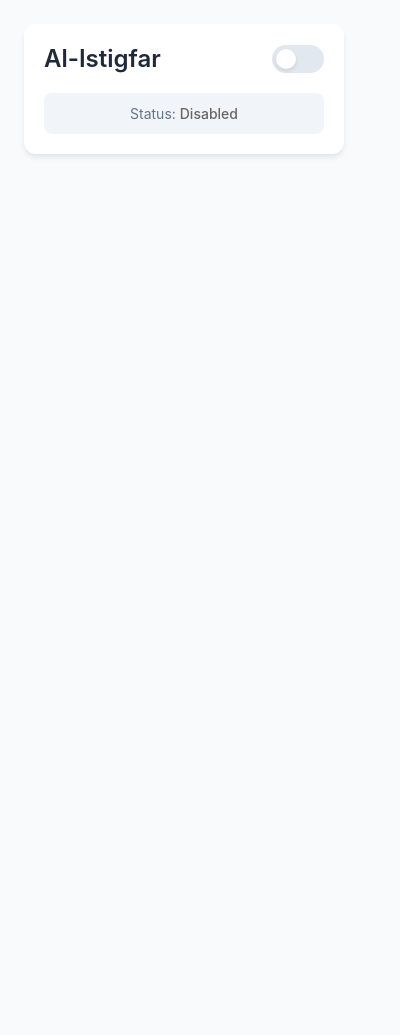
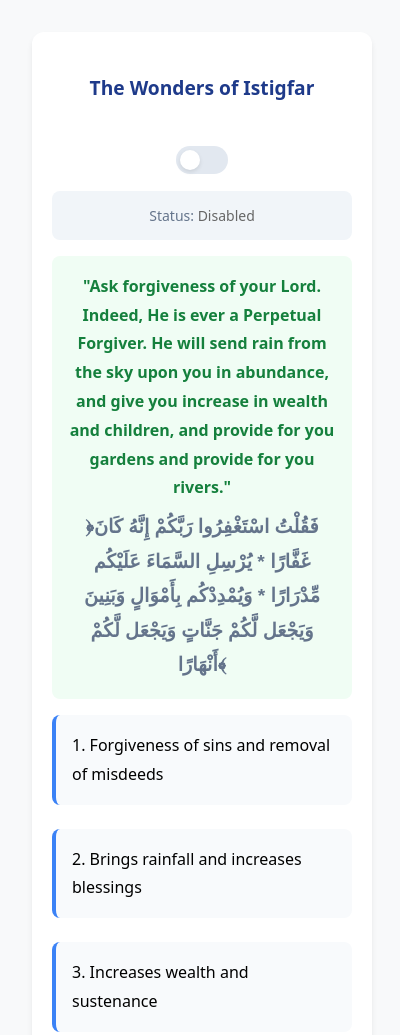
Before and after one commit to wowdevapp/isstighfare-ext, a browser extension: page popup.html in a window 400 px wide. Shown: the top 1035 px of the page. Before the commit the page ends 844 px from the top, so only its background shows below. Drawn offline with Linux system fonts and the light colour scheme.

Commit message:
modify and enhance description

```diff
--- a/popup.html
+++ b/popup.html
@@ -1,27 +1,41 @@
 <!DOCTYPE html>
-<html>
+<html lang="en">
 
 <head>
-    <title>Istigfar</title>
+    <meta charset="UTF-8">
+    <title>The Wonders of Istigfar - عجائب الإستغفار</title>
     <style>
+        @import url('https://fonts.googleapis.com/css2?family=Amiri&display=swap');
+
+        :root {
+            --primary-color: #1e3a8a;
+            --secondary-color: #3b82f6;
+            --accent-color: #15803d;
+        }
+
         body {
-            width: 320px;
-            padding: 24px;
-            font-family: 'Inter', system-ui, -apple-system, sans-serif;
-            background: #f8fafc;
-            margin: 0;
+            font-family: system-ui, -apple-system, sans-serif;
+            background: #f8f9fa;
+            padding: 2rem;
+            line-height: 1.8;
+            max-width: 800px;
+            margin: 0 auto;
         }
+
 
         .container {
             background: white;
             padding: 20px;
             border-radius: 12px;
             box-shadow: 0 4px 6px -1px rgb(0 0 0 / 0.1);
+            width: 300px;
+            margin: 0 auto;
+            text-align: center;
         }
 
         .header {
             display: flex;
-            justify-content: space-between;
+            justify-content: center;
             align-items: center;
             margin-bottom: 20px;
         }
@@ -98,19 +112,79 @@
         #statusText.active {
             color: #3b82f6;
         }
+
+        h3 {
+            color: #1e3a8a;
+            text-align: center;
+            font-size: 1.2rem;
+            margin-bottom: 20px;
+            text-align: center;
+        }
+
+        .benefit {
+            margin-bottom: 1.5rem;
+            padding: 1rem;
+            background: #f8fafc;
+            border-left: 4px solid #3b82f6;
+            border-radius: 8px;
+            text-align: left;
+        }
+
+        .quran {
+            color: #15803d;
+            font-weight: bold;
+            text-align: center;
+            padding: 1rem;
+            margin: 1rem 0;
+            background: #f0fdf4;
+            border-radius: 8px;
+        }
+
+        .arabic {
+            font-family: 'Traditional Arabic', Arial, sans-serif;
+            font-size: 1.2rem;
+            margin-top: 0.5rem;
+            color: #64748b;
+        }
     </style>
 </head>
 
 <body>
     <div class="container">
         <div class="header">
-            <h2>Al-Istigfar</h2>
+            <h3>The Wonders of Istigfar</h3>
+        </div>
+        <div>
             <label class="switch">
                 <input type="checkbox" id="toggleExtension">
                 <span class="slider"></span>
             </label>
         </div>
         <div class="status">Status: <span id="statusText">Disabled</span></div>
+
+        <div class="quran">
+            "Ask forgiveness of your Lord. Indeed, He is ever a Perpetual Forgiver. He will send rain from the sky upon
+            you in abundance, and give you increase in wealth and children, and provide for you gardens and provide for
+            you rivers."
+            <div class="arabic">
+                ﴿فَقُلْتُ اسْتَغْفِرُوا رَبَّكُمْ إِنَّهُ كَانَ غَفَّارًا * يُرْسِلِ السَّمَاءَ عَلَيْكُم مِّدْرَارًا *
+                وَيُمْدِدْكُم بِأَمْوَالٍ وَبَنِينَ وَيَجْعَل لَّكُمْ جَنَّاتٍ وَيَجْعَل لَّكُمْ أَنْهَارًا﴾
+            </div>
+        </div>
+
+        <div class="benefit">1. Forgiveness of sins and removal of misdeeds</div>
+        <div class="benefit">2. Brings rainfall and increases blessings</div>
+        <div class="benefit">3. Increases wealth and sustenance</div>
+        <div class="benefit">4. Relieves worries and eases affairs</div>
+        <div class="benefit">5. Entry to Paradise and salvation from Hellfire</div>
+        <div class="benefit">6. Protection from Satan</div>
+        <div class="benefit">7. Brings happiness and tranquility</div>
+        <div class="benefit">8. Remedy for anxiety and sadness</div>
+        <div class="benefit">9. Facilitates marriage</div>
+        <div class="benefit">10. Protects and benefits offspring</div>
+        <div class="benefit">11. Strengthens physical health and wellbeing</div>
+        <div class="benefit">12. Attaining Allah's love</div>
+
     </div>
     <script src="popup.js"></script>
 </body>
```
